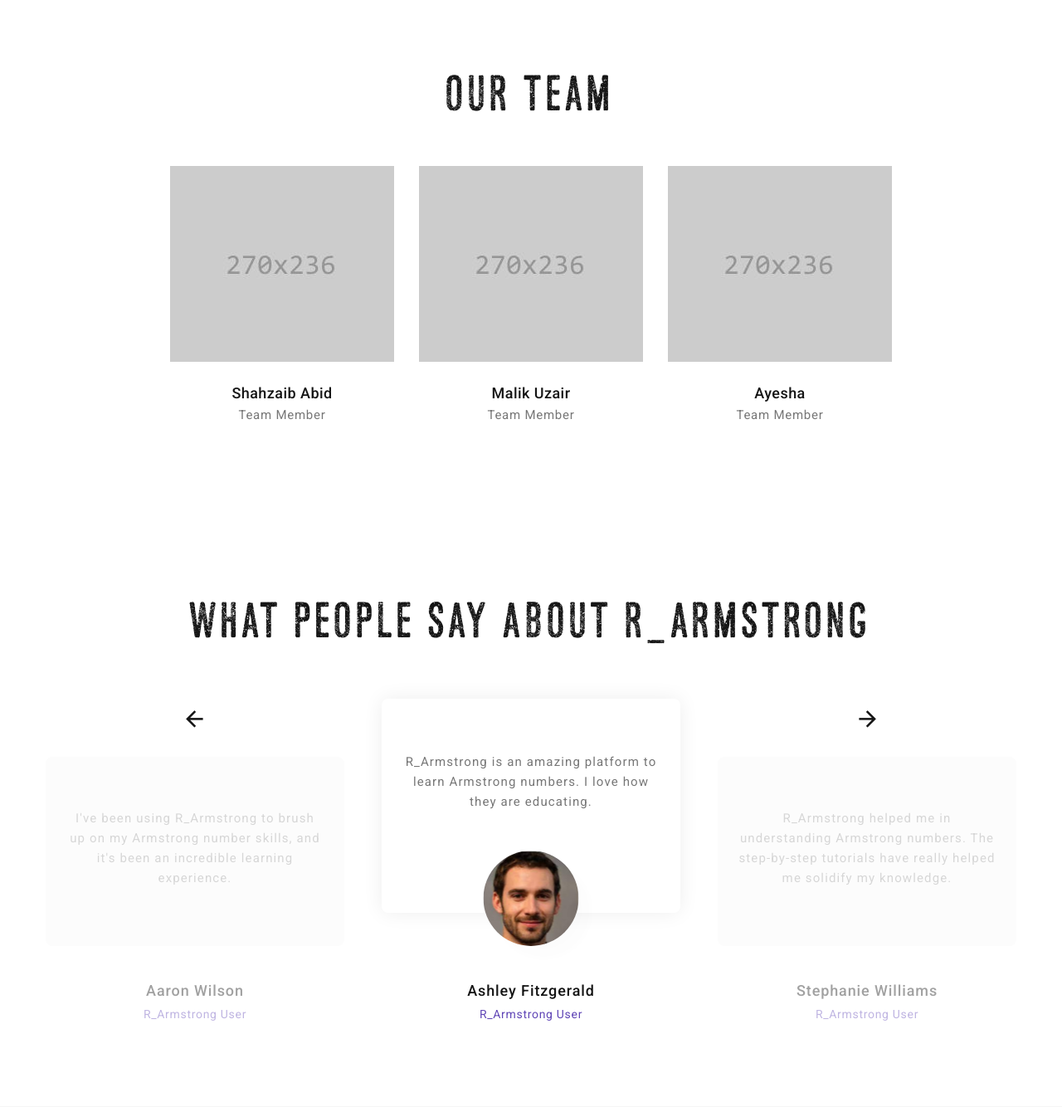
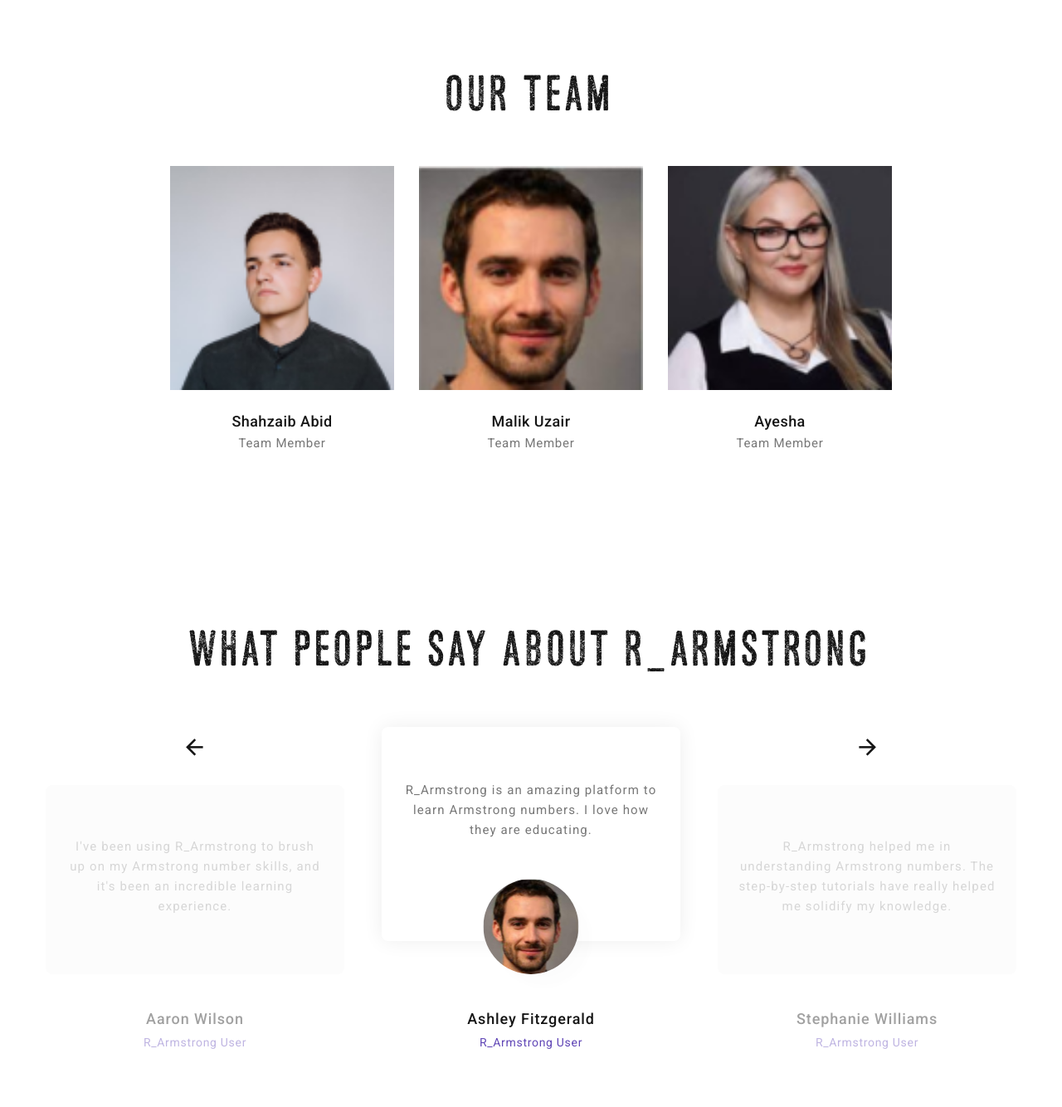
Before and after one commit to shahzaibabid/R-Armstrong_Number, a Flask app: page /about in a window 1280 px wide. Shown: the part 1589-2923 px from the top of the page at 83% size. Run offline with Flask 3, Linux system fonts and the light colour scheme; some libraries are stand-ins or nearby versions; some web fonts are replaced.

Commit message:
Update about-us.html

```diff
--- a/templates/about-us.html
+++ b/templates/about-us.html
@@ -73,7 +73,7 @@
           <div class="row row-lg row-40 justify-content-center">
             <div class="col-sm-6 col-lg-3 wow fadeInLeft" data-wow-delay=".2s" data-wow-duration="1s">
               <!-- Team Modern-->
-              <article class="team-modern"><a class="team-modern-figure" href="#"><img src="../static/images/team-01-270x236.jpg" alt="" width="270" height="236"/></a>
+              <article class="team-modern"><a class="team-modern-figure" href="#"><img src="../static/images/3.png" alt="" width="270" height="236"/></a>
                 <div class="team-modern-caption">
                   <h6 class="team-modern-name"><a href="#">Shahzaib Abid</a></h6>
                   <div class="team-modern-status">Team Member</div>
@@ -87,7 +87,7 @@
             </div>
             <div class="col-sm-6 col-lg-3 wow fadeInLeft" data-wow-delay="0s" data-wow-duration="1s">
               <!-- Team Modern-->
-              <article class="team-modern"><a class="team-modern-figure" href="#"><img src="../static/images/team-02-270x236.jpg" alt="" width="270" height="236"/></a>
+              <article class="team-modern"><a class="team-modern-figure" href="#"><img src="../static/images/1.png" alt="" width="270" height="236"/></a>
                 <div class="team-modern-caption">
                   <h6 class="team-modern-name"><a href="#">Malik Uzair</a></h6>
                   <div class="team-modern-status">Team Member</div>
@@ -101,7 +101,7 @@
             </div>
             <div class="col-sm-6 col-lg-3 wow fadeInRight" data-wow-delay=".1s" data-wow-duration="1s">
               <!-- Team Modern-->
-              <article class="team-modern"><a class="team-modern-figure" href="#"><img src="../static/images/team-03-270x236.jpg" alt="" width="270" height="236"/></a>
+              <article class="team-modern"><a class="team-modern-figure" href="#"><img src="../static/images/2.png" alt="" width="270" height="236"/></a>
                 <div class="team-modern-caption">
                   <h6 class="team-modern-name"><a href="#">Ayesha</a></h6>
                   <div class="team-modern-status">Team Member</div>
```
